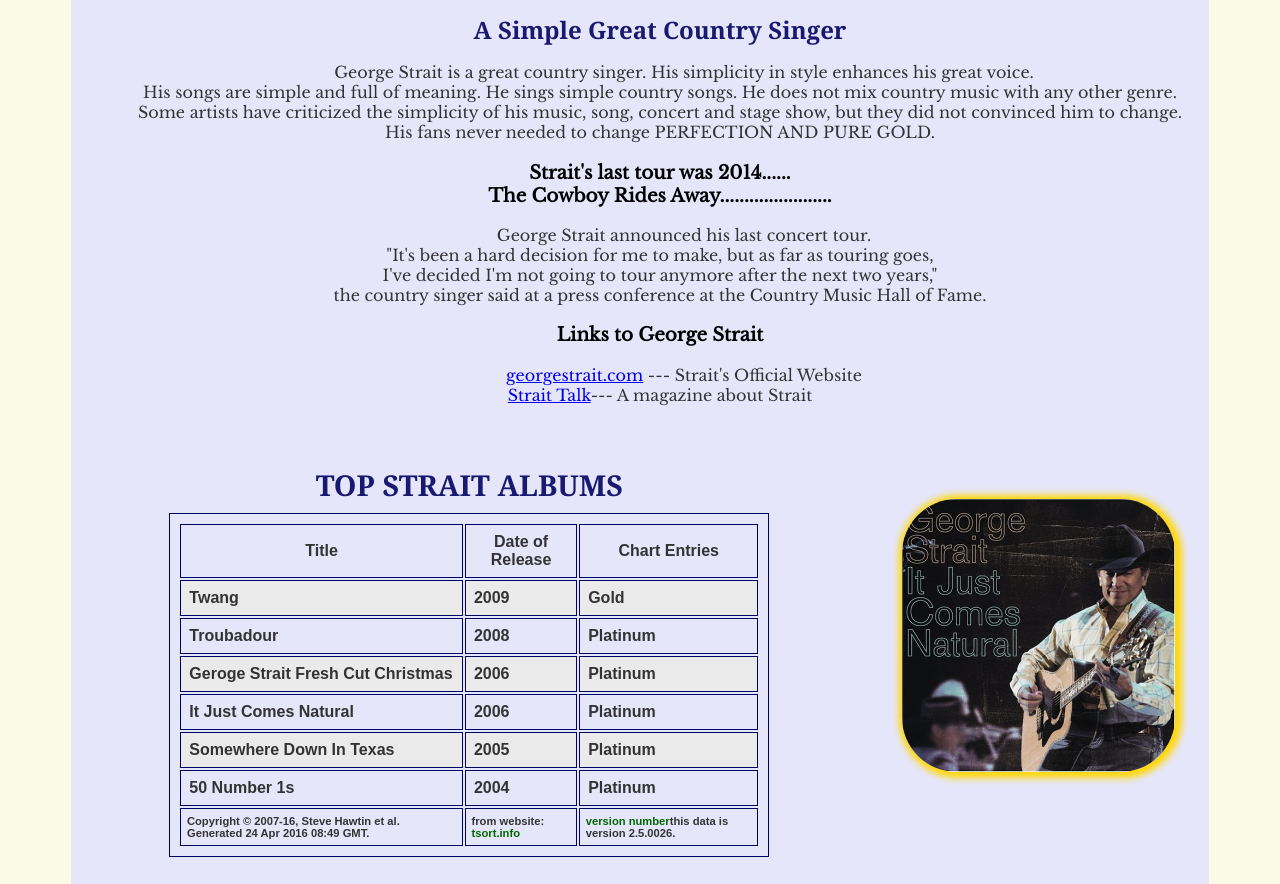
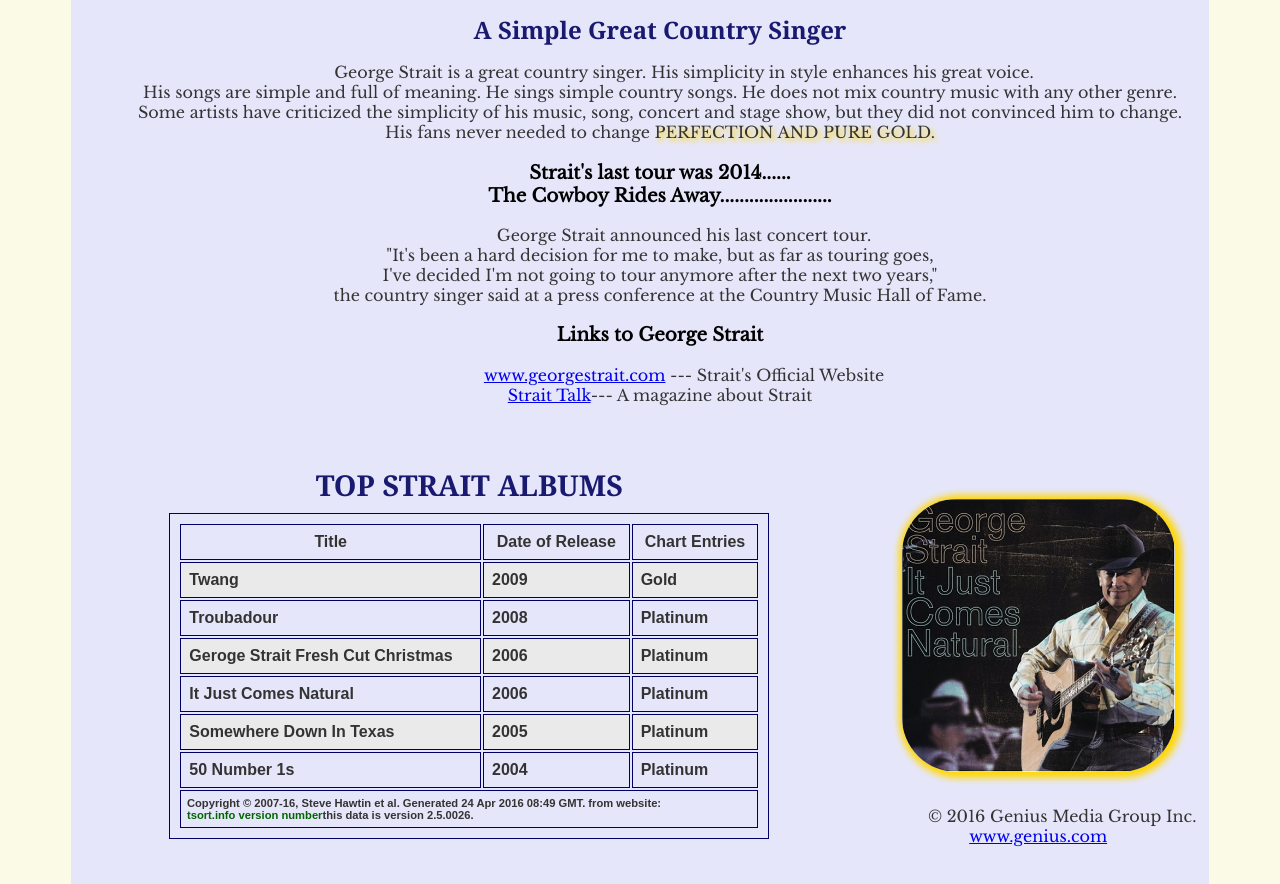
Before and after one commit to dingGator/C1821_Web_Authoring_2, a plain HTML site: page singer.html in a window 1280 px wide. Shown: the part 128-1012 px from the top of the page. Drawn offline with nearby package versions, Linux system fonts and the light colour scheme.

Commit message:
<span>element
Add <span> element to table and paragraph

```diff
--- a/my_Singer1.css
+++ b/my_Singer1.css
@@ -182,6 +182,10 @@ p {color: #333333;
   text-indent: 3em;
   }
 
+.goldWord {text-shadow: 3px 3px 5px#ffd700;
+  color:#333333;
+}
+
 ul {list-style-type: none;
 }
 
--- a/singer.html
+++ b/singer.html
@@ -50,7 +50,7 @@ List of personal favorite songs
 			George Strait is a great country singer.  His simplicity in style enhances his great voice.<br>
 			His songs are simple and full of meaning.  He sings simple country songs.  He does not mix country music with any other genre.<br>
 			Some artists have criticized the simplicity of his music, song, concert and stage show, but they did not convinced him to change.<br>
-			His fans never needed to change PERFECTION AND PURE GOLD.<br>
+			His fans never needed to change <span class= "goldWord"> PERFECTION AND PURE GOLD.</span><br>
 		</p>
 		</li>
 <li>
@@ -68,10 +68,10 @@ List of personal favorite songs
 <li>
 
 		<h3>	Links to George Strait<br></h3>
-  		<p>	<a href = "http://www.georgestrait.com/Index.asp">georgestrait.com</a> <!--*One hyperlink-->
+  		<p>	<a href = "http://www.georgestrait.com/Index.asp">www.georgestrait.com</a> <!--*One hyperlink-->
   	     	--- Strait's Official Website<br>
 
-  	 		<a href = "http://www.georgestrait.com/Assets/strait_talk/pdf/members/st_maraprmay14.pdf">
+  	 		<a href = "http://www.georgestrait.com/strait_talk.asp">
   	    	Strait Talk</a>--- A magazine about Strait<br>
   	    </p>
 
@@ -142,21 +142,22 @@ Table
 
 </tbody>
 <tfoot><tr>
-<td>Copyright &copy; 2007-16, Steve Hawtin et
+<td colspan="3">Copyright &copy; 2007-16, Steve Hawtin et
 al.  Generated 24 Apr 2016 08:49 GMT.
+from website:<br>  <a href="http://tsort.info/">tsort.info</a>
+<a href="http://tsort.info/music/1g0936.htm">version number</a>this data is
+version 2.5.0026.
 </td>
-<td>from website:<br>  <a href="http://tsort.info/">tsort.info</a>
-</td>
-<td><a href="http://tsort.info/music/1g0936.htm">version number</a>this data is
-version 2.5.0026.
-
-</td>
-</tr></tfoot>
+</tr>
+</tfoot>
 
 </table>
 </main>
 <aside>
 <img  id="floatImg" src="GS_ItJustComesNatural.jpg" alt="GeorgeStrait">
+
+<p>© 2016 Genius Media Group Inc.
+<a href="http://genius.com/George-strait-it-just-comes-natural-lyrics">www.genius.com</a></p>
 </aside>
 </div>
 	<div>
@@ -167,6 +168,7 @@ version 2.5.0026.
 			<li>
 			<h3> Fool Hearted Memory  (1982)</h3>
 			<img  id="floatright" src="GS_Troubadour.jpg" alt="GeorgeStrait">
+
 				<p>	..."He's got a fool hearted memory.<br>
 				          That won't let him see <br>
 				          That she walked out the door<br>
@@ -174,15 +176,15 @@ version 2.5.0026.
 					      He sits patiently<br>
 					      Here every night so it can fool him more"...<br>
 					      </p>
-</li>
+			</li>
 			<li>
 			<h3> A Fire I Can't Put Out  (1983)</h3>
-		<p>		   ... "I don't know how to handle the dream you left behind.<br>
+				<p>		   ... "I don't know how to handle the dream you left behind.<br>
 							It's like a lighted candle burning up my mind.<br>
 							At least I'm happy knowing what love is all about.<br>
 							You'll always be a fire I can't put out." ...<br>
-							</p>
-</li>
+				</p>
+			</li>
 			<li> <h3>Ace in the Hole  (1989)</h3>
 				 <p>  ... "Life is a gamble, a game we all play,<br>
 							But you need to save something for a rainy day.<br>
@@ -190,7 +192,12 @@ version 2.5.0026.
 							Don't put it all on the line for just one roll.<br>
 							You've got to have an ace in the hole."...<br>
 							</p>
-</li>
+			</li>
+			<li>
+				<p>© 2016 Genius Media Group Inc.
+				<a href="http://genius.com/George-strait-troubadour-lyrics">www.genius.com</a>
+				</p>
+			</li>
 				</ul>
 </div>
 
```
